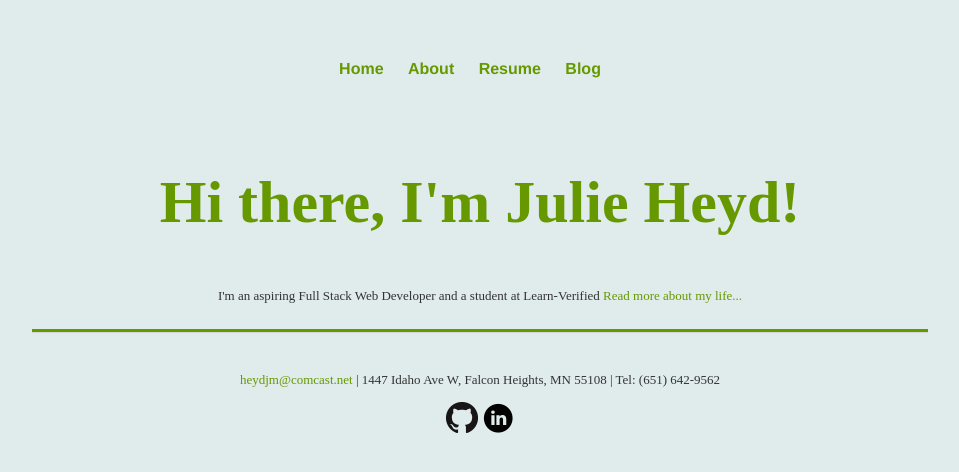
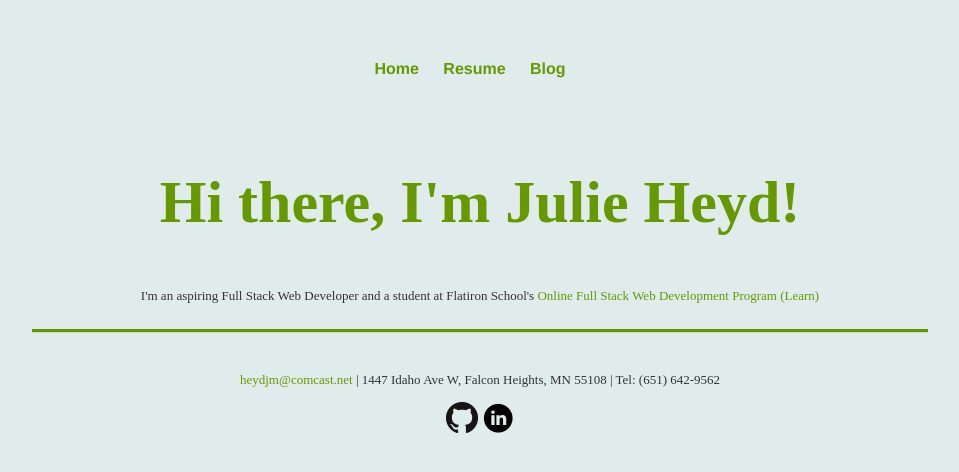
Before and after one commit to jmheyd/jmheyd.github.io, a Jekyll site: the page built from index.html, in a window 1280 px wide. Shown: the top 472 px of the page, without its empty margins (160-1119 px from the left). Built offline with Jekyll 4.4.1, drawn with Linux system fonts in a browser that asks for light colours; some web fonts are replaced.

Commit message:
updated index.html

```diff
--- a/_layouts/default.html
+++ b/_layouts/default.html
@@ -18,7 +18,6 @@
 			<nav>
 	    		<ul>
 	        		<li><a href="/">Home</a></li>
-		        	<li><a href="/about">About</a></li>
 	        		<li><a href="resume.html">Resume</a></li>
 	        		<li><a href="/blog">Blog</a></li>
 	    		</ul>
--- a/_layouts/post_default.html
+++ b/_layouts/post_default.html
@@ -15,7 +15,6 @@
 			<nav>
 	    		<ul>
 	        		<li><a href="/">Home</a></li>
-		        	<li><a href="/about">About</a></li>
 	        		<li><a href="/resume.html">Resume</a></li>
 	        		<li><a href="/blog">Blog</a></li>
 	    		</ul>
--- a/index.html
+++ b/index.html
@@ -7,7 +7,7 @@ title: Julie Heyd
 	<div class="container">
     		<div class="blurb">
         		<h1 id = "name">Hi there, I'm Julie Heyd!</h1>
-				<p>I'm an aspiring Full Stack Web Developer and a student at Learn-Verified <a href="/about">Read more about my life...</a></p>
+				<p>I'm an aspiring Full Stack Web Developer and a student at Flatiron School's <a href="https://learn.co/">Online Full Stack Web Development Program (Learn)</a></p>
     		</div><!-- /.blurb -->
 		</div><!-- /.container -->
 
```
